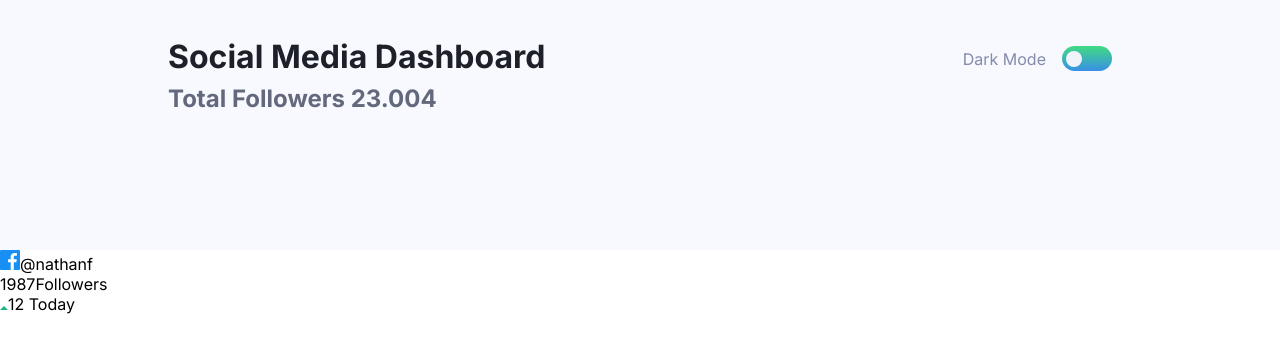
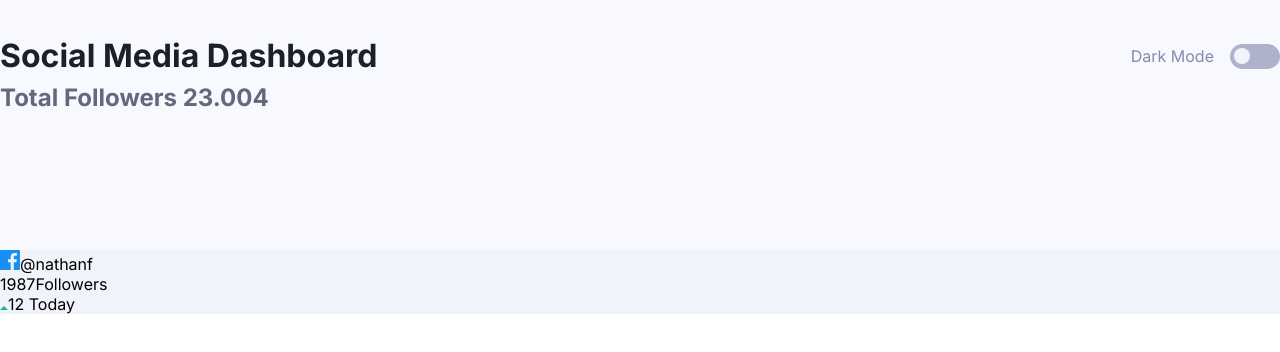
Before and after one commit to DorianDesings/Social-media-dashboard-react, a React (Vite) app: page / in a window 1280 px wide. Shown: the top 352 px of the page. Built offline with nearby package versions, Linux system fonts and the light colour scheme.

Commit message:
Updated styles

```diff
--- a/src/components/card/Card.jsx
+++ b/src/components/card/Card.jsx
@@ -1,3 +1,5 @@
+import { StyledCard } from './styles';
+
 const Card = ({
 	icon,
 	alt,
@@ -9,7 +11,7 @@ const Card = ({
 	positive
 }) => {
 	return (
-		<div>
+		<StyledCard>
 			<div>
 				<img src={icon} alt={alt} />
 				<span>{username}</span>
@@ -26,7 +28,7 @@ const Card = ({
 				)}
 				<span>{amount} Today</span>
 			</div>
-		</div>
+		</StyledCard>
 	);
 };
 
--- /dev/null
+++ b/src/components/card/styles.js
@@ -0,0 +1,7 @@
+import styled from 'styled-components';
+
+const StyledCard = styled.div`
+	background-color: #f1f3fa;
+`;
+
+export { StyledCard };
--- a/src/components/header/styles.js
+++ b/src/components/header/styles.js
@@ -1,17 +1,18 @@
 import styled from 'styled-components';
 
 const StyledHeader = styled.header`
-	display: flex;
-	align-items: flex-start;
-	justify-content: space-between;
-	padding: 1px 10.5rem;
 	height: 250px;
 	background-color: ${({ darkMode }) => (darkMode ? '#20222F' : '#F7F9FF')};
 	transition: background-color 0.3s linear;
 `;
 
 const HeaderContent = styled.div`
+	display: flex;
+	justify-content: space-between;
+	align-items: center;
 	max-width: 1440px;
+	margin-left: auto;
+	margin-right: auto;
 	background-color: ${({ darkMode }) => (darkMode ? '#20222F' : '#F7F9FF')};
 	transition: background-color 0.3s linear;
 `;
--- a/src/components/main-container/MainContainer.jsx
+++ b/src/components/main-container/MainContainer.jsx
@@ -2,20 +2,25 @@ import Card from '../card/Card';
 import Header from '../header/Header';
 import { HeaderContent, HeaderSubtitle, HeaderTitle } from '../header/styles';
 import Toggle from '../toggle/Toggle';
+import { StyledMain } from './styles';
 
 const MainContainer = ({ darkMode, setDarkMode, totalText, totalNumber }) => {
 	return (
 		<>
 			<Header darkMode={darkMode}>
 				<HeaderContent darkMode={darkMode}>
-					<HeaderTitle darkMode={darkMode}>Social Media Dashboard</HeaderTitle>
-					<HeaderSubtitle darkMode={darkMode}>
-						{totalText} {totalNumber}
-					</HeaderSubtitle>
+					<div>
+						<HeaderTitle darkMode={darkMode}>
+							Social Media Dashboard
+						</HeaderTitle>
+						<HeaderSubtitle darkMode={darkMode}>
+							{totalText} {totalNumber}
+						</HeaderSubtitle>
+					</div>
+					<Toggle darkMode={darkMode} setDarkMode={setDarkMode} />
 				</HeaderContent>
-				<Toggle darkMode={darkMode} setDarkMode={setDarkMode} />
 			</Header>
-			<main>
+			<StyledMain>
 				<Card
 					icon={'/images/icon-facebook.svg'}
 					alt='Icon Facebook'
@@ -27,7 +32,7 @@ const MainContainer = ({ darkMode, setDarkMode, totalText, totalNumber }) => {
 					positive
 					darkMode
 				/>
-			</main>
+			</StyledMain>
 		</>
 	);
 };
--- /dev/null
+++ b/src/components/main-container/styles.js
@@ -0,0 +1,9 @@
+import styled from 'styled-components';
+
+const StyledMain = styled.main`
+	max-width: 1440px;
+	margin-left: auto;
+	margin-right: auto;
+`;
+
+export { StyledMain };
--- a/src/components/toggle/styles.js
+++ b/src/components/toggle/styles.js
@@ -2,7 +2,6 @@ import styled from 'styled-components';
 
 const ToggleContainer = styled.div`
 	position: relative;
-	top: 45px;
 	display: flex;
 	align-items: center;
 `;
@@ -21,7 +20,7 @@ const StyledLabel = styled.label`
 	border-radius: 1rem;
 	padding: 0.25rem;
 	background: ${({ darkMode }) =>
-		darkMode ? '#AEB3CB' : 'linear-gradient(#40DB82,#388FE7)'};
+		darkMode ? 'linear-gradient(#40DB82,#388FE7)' : '#AEB3CB'};
 	cursor: pointer;
 
 	&::after,
--- a/src/styles/globalStyles.js
+++ b/src/styles/globalStyles.js
@@ -6,6 +6,7 @@ const GlobalStyle = createGlobalStyle`
 }
 body {
 	margin: 0;
+	height: 100vh;
 	background-color: ${({ darkMode }) => (darkMode ? '#1D1F29' : '#FFF')};;
 	user-select: none;
 	font-family: 'Inter', sans-serif;
```
